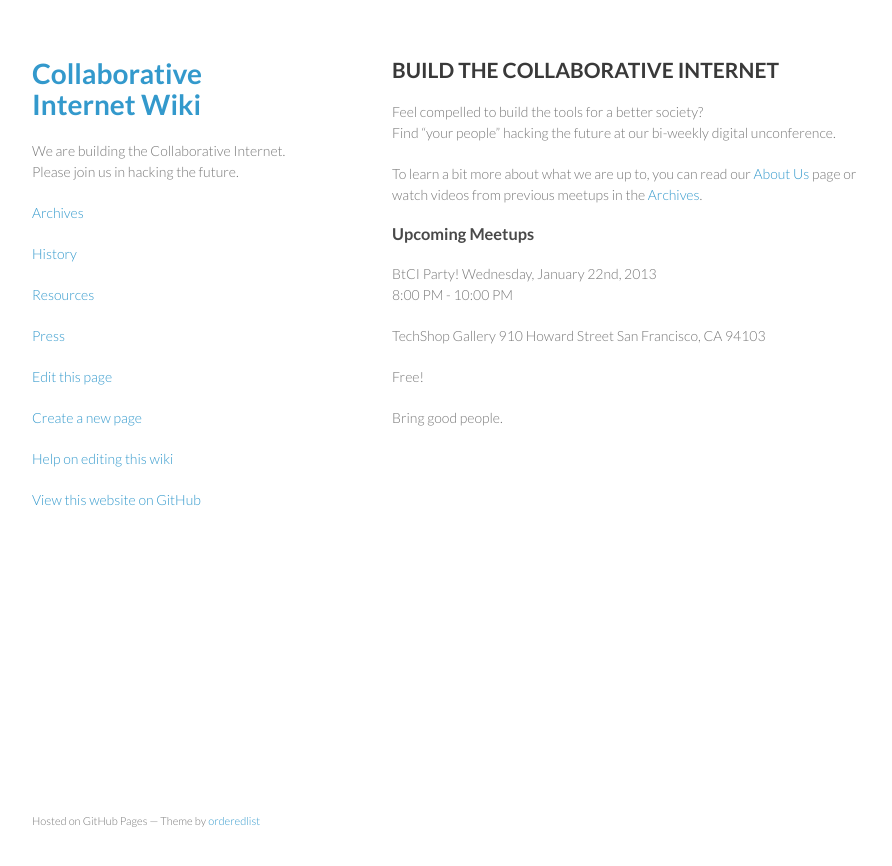
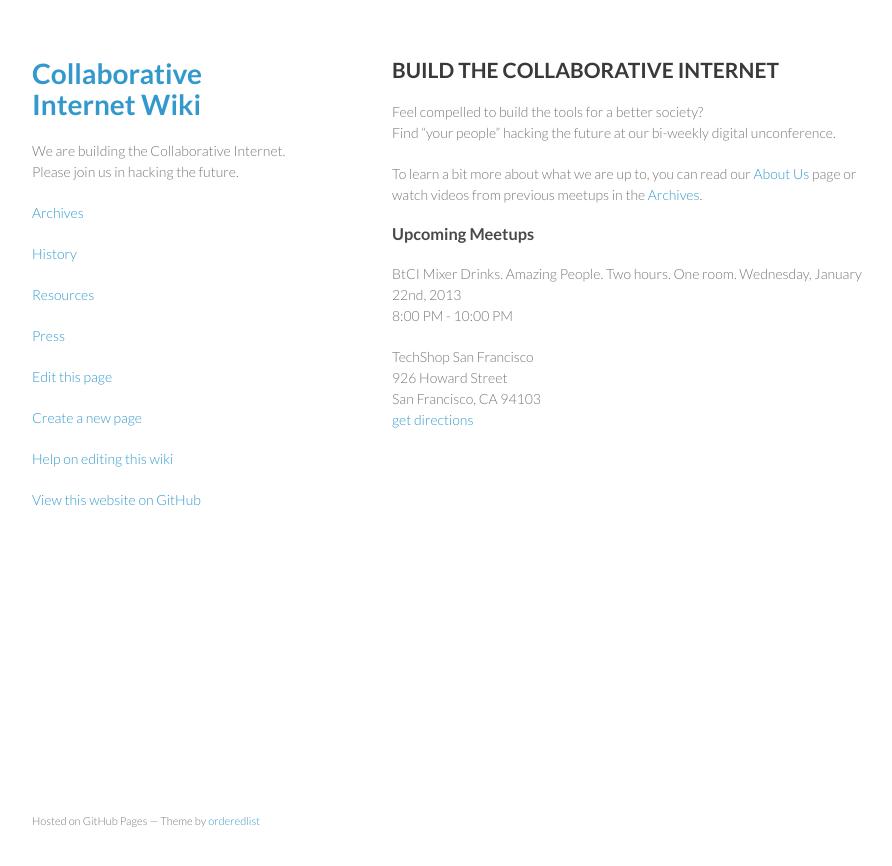
Before and after one commit to collaborativeinternet/collaborativeinternet.github.io, a Jekyll site: the page built from index.md, in a window 1280 px wide. Shown: the top 866 px of the page, without its empty margins (178-1070 px from the left). Built offline with Jekyll 4.4.1, drawn with Linux system fonts in a browser that asks for light colours.

Commit message:
Update index.md

```diff
--- a/index.md
+++ b/index.md
@@ -11,14 +11,12 @@ To learn a bit more about what we are up to, you can read our [About Us](http://
 
 ### Upcoming Meetups
 
-BtCI Party!
+BtCI Mixer
+Drinks. Amazing People. Two hours. One room.
 Wednesday, January 22nd, 2013
 8:00 PM - 10:00 PM
 
-TechShop Gallery
-910 Howard Street
+TechShop San Francisco
+926 Howard Street
 San Francisco, CA 94103
-
-Free!
-
-Bring good people.
+[get directions](https://www.google.com/maps/preview#!data=!1m4!1m3!1d2074!2d-122.405923!3d37.781184!4m36!3m16!1m0!1m5!1s926+Howard+St%2C+San+Francisco%2C+CA+94103!2s0x80858086b45dd233%3A0xee937622904781!3m2!3d37.781184!4d-122.405923!3m8!1m3!1d17027747!2d-95.665!3d37.6!3m2!1i954!2i505!4f13.1!5m16!2m15!1m14!1s0x80858086b45dd233%3A0xee937622904781!2s926+howard+street%2C+san+francisco%2C+ca!3m8!1m3!1d17027747!2d-95.665!3d37.6!3m2!1i954!2i505!4f13.1!4m2!3d37.781184!4d-122.405923!7m1!3b1&fid=0)
```
